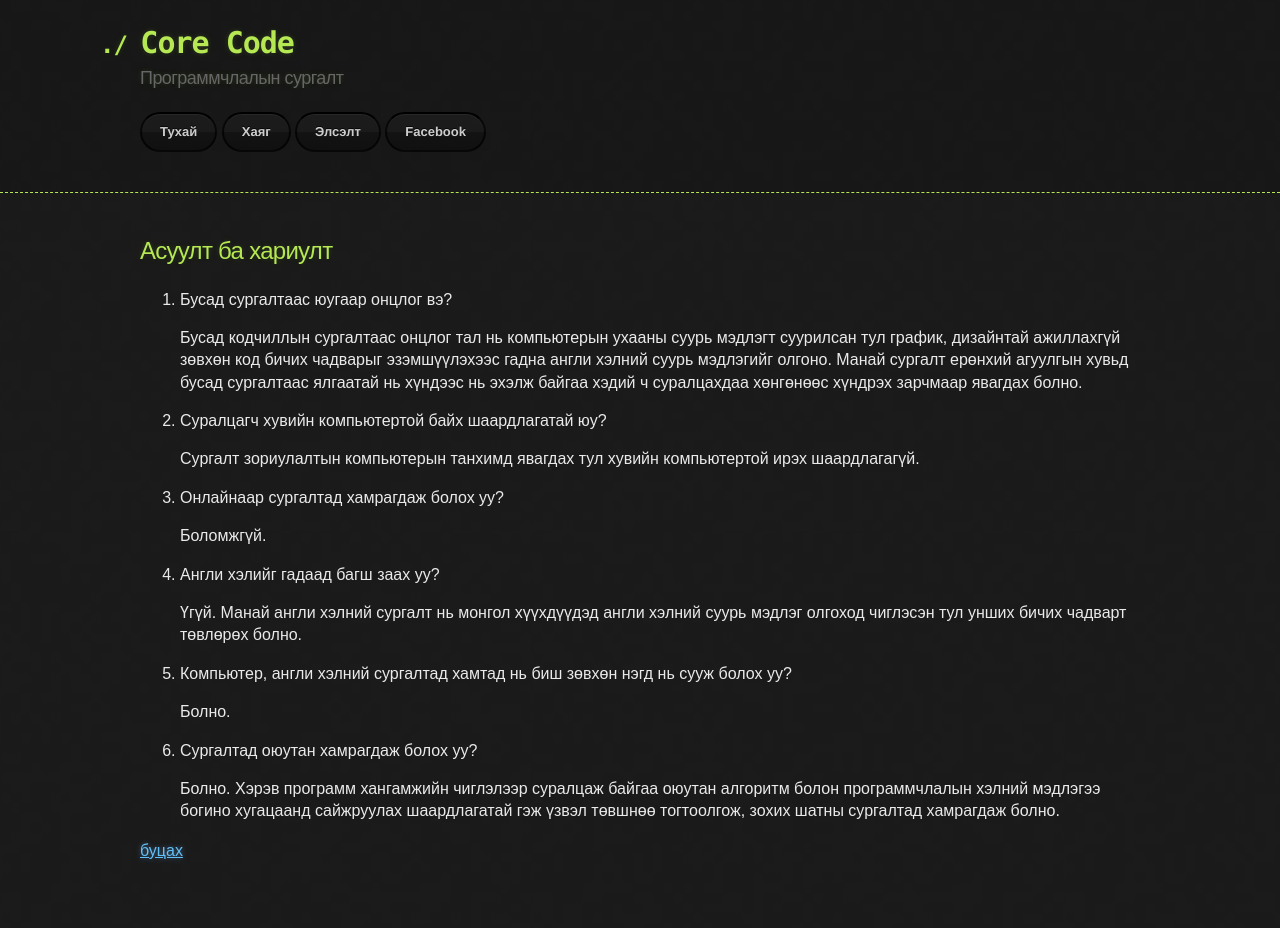
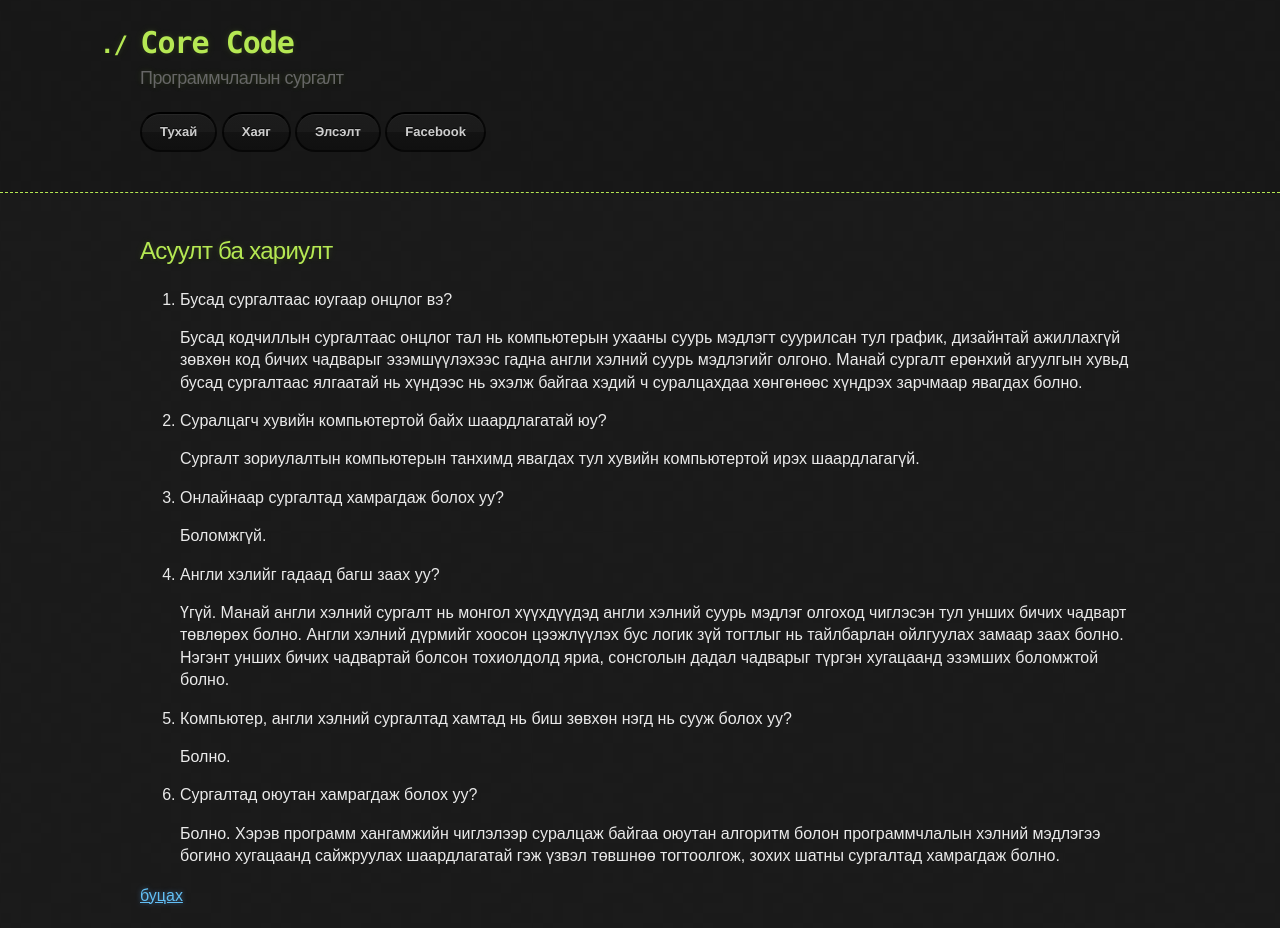
Before and after one commit to ganaatulgaa/corecode, a Jekyll site: the page built from faq.md, in a window 1280 px wide. Built offline with Jekyll 4.4.1, drawn with Linux system fonts in a browser that asks for light colours; our own code applies the rules of GitHub Pages for plain Markdown files; before the commit the page ends 900 px from its top, so only the background shows below that.

Commit message:
Update faq.md

```diff
--- a/faq.md
+++ b/faq.md
@@ -18,7 +18,7 @@
 
 6. Англи хэлийг гадаад багш заах уу?
 
-   Үгүй. Манай англи хэлний сургалт нь монгол хүүхдүүдэд англи хэлний суурь мэдлэг олгоход чиглэсэн тул унших бичих чадварт төвлөрөх болно.
+   Үгүй. Манай англи хэлний сургалт нь монгол хүүхдүүдэд англи хэлний суурь мэдлэг олгоход чиглэсэн тул унших бичих чадварт төвлөрөх болно. Англи хэлний дүрмийг хоосон цээжлүүлэх бус логик зүй тогтлыг нь тайлбарлан ойлгуулах замаар заах болно.  Нэгэнт унших бичих чадвартай болсон тохиолдолд яриа, сонсголын дадал чадварыг түргэн хугацаанд эзэмших боломжтой болно.
 
 7. Компьютер, англи хэлний сургалтад хамтад нь биш зөвхөн нэгд нь сууж болох уу?
 
```
